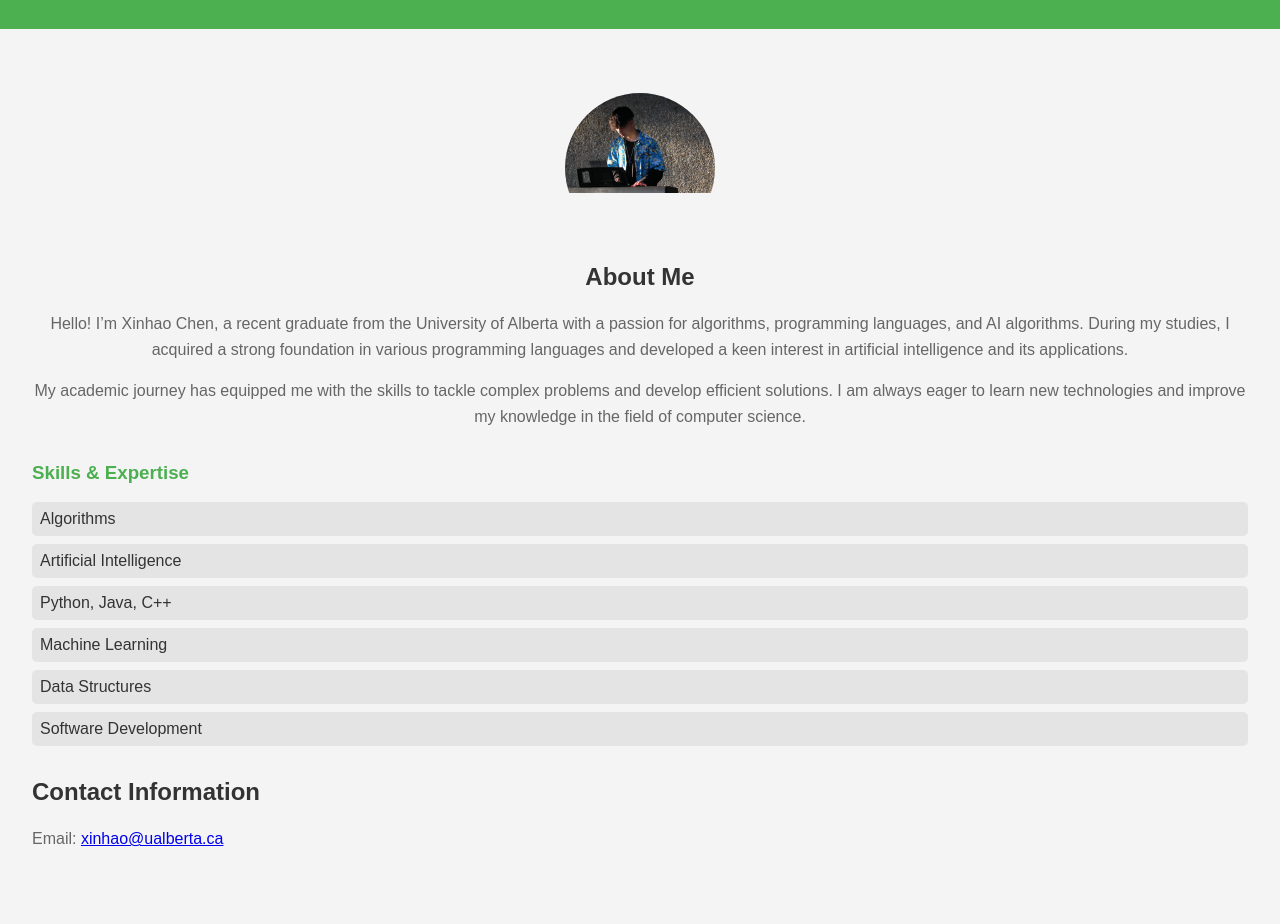
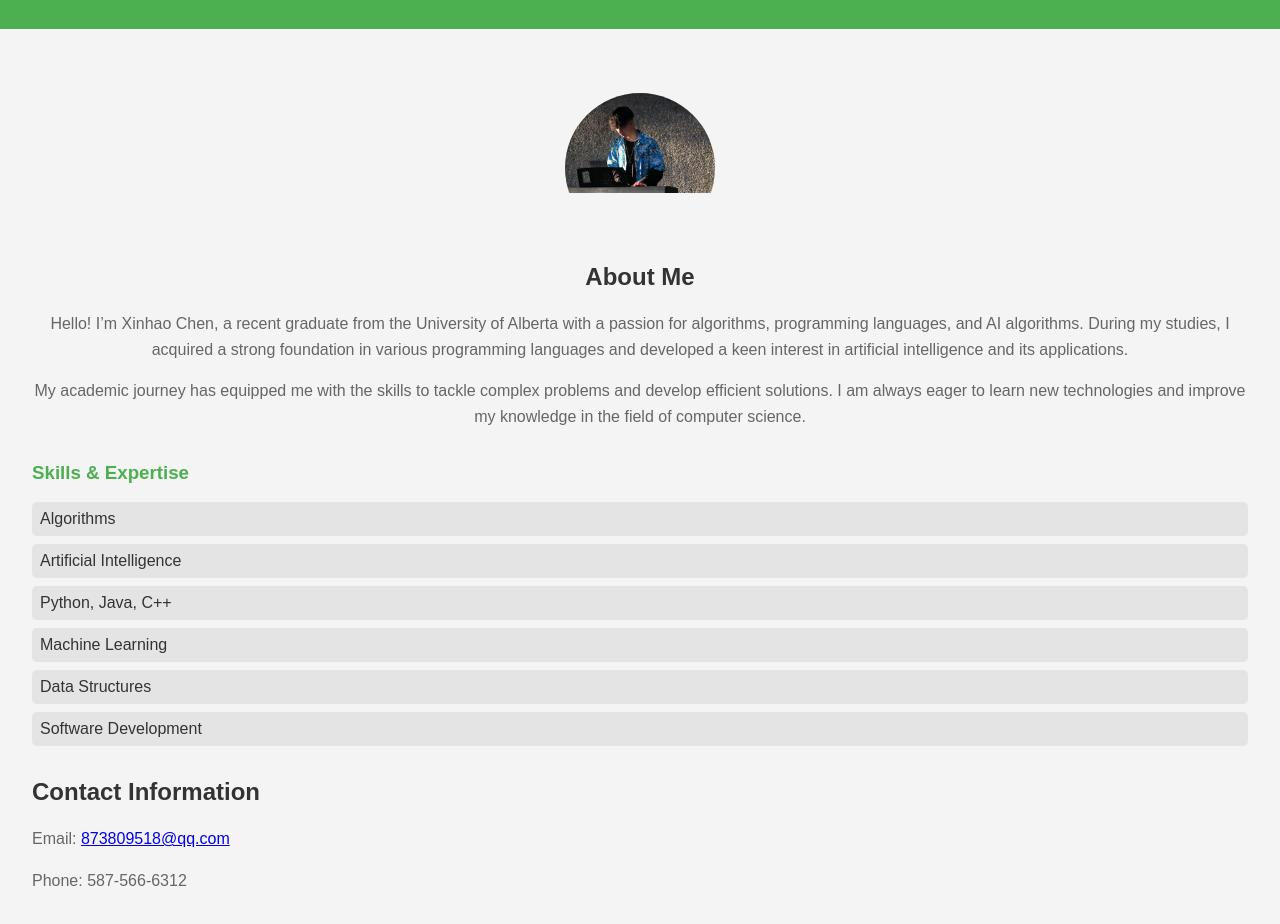
Before and after one commit to vetarnb/Xinhao_Chen, a plain HTML site: page index.html in a window 1280 px wide. Shown: the part 124-1048 px from the top of the page. Before the commit the page ends 1024 px from the top, so only its background shows below. Drawn offline with Linux system fonts and the light colour scheme.

Commit message:
Update index.html

```diff
--- a/index.html
+++ b/index.html
@@ -100,8 +100,12 @@
         </section>
         <section class="contact-info">
             <h2>Contact Information</h2>
-            <p>Email: <a href="mailto:xinhao@ualberta.ca">xinhao@ualberta.ca</a></p>
+            <p>Email: <a href="mailto:873809518@qq.com">873809518@qq.com</a></p>
+            <p>Phone: 587-566-6312</p>
         </section>
     </div>
+    <audio id="background-music" src="background.mp3" autoplay loop>
+        Your browser does not support the audio element.
+    </audio>
 </body>
 </html>
```
